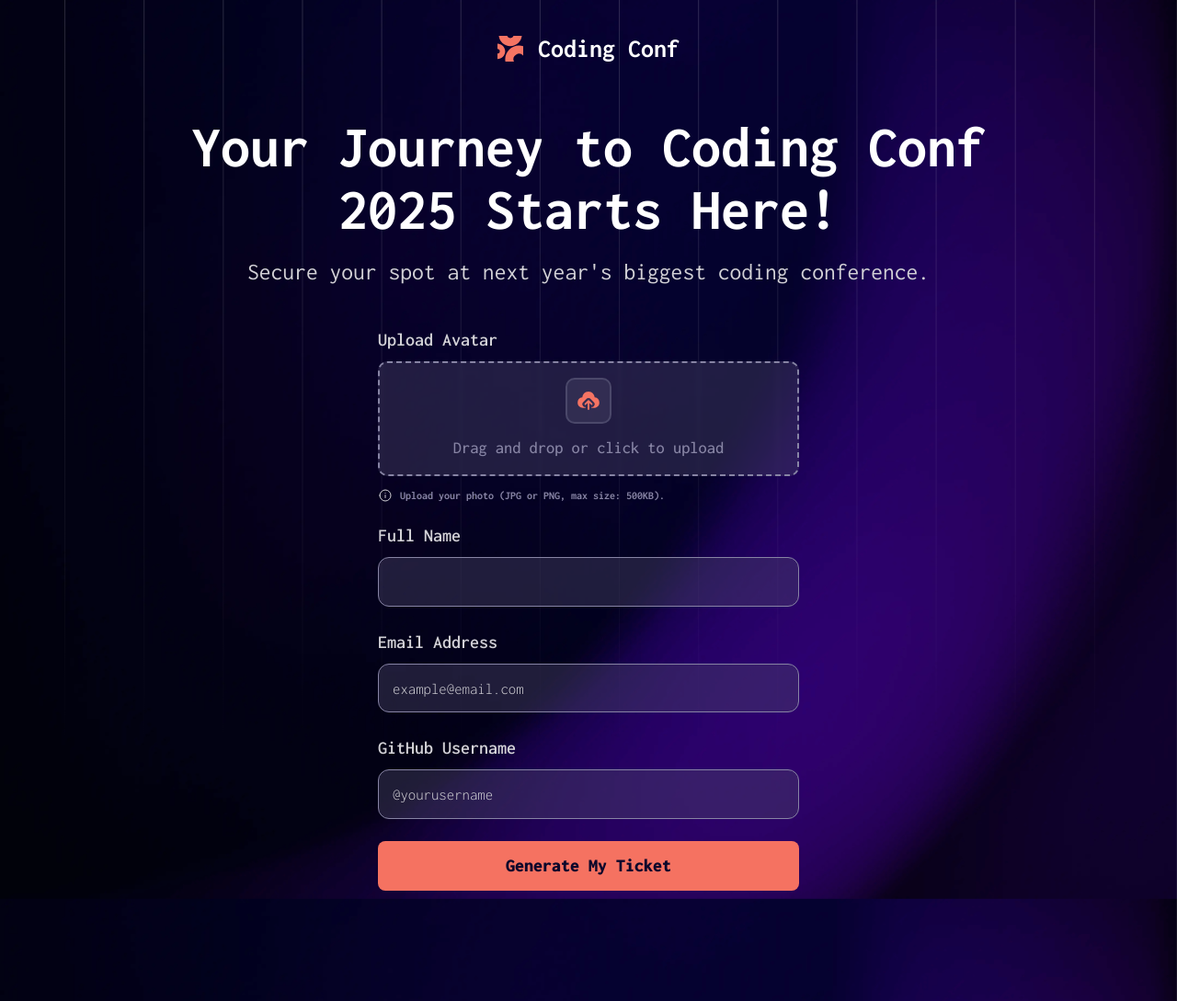
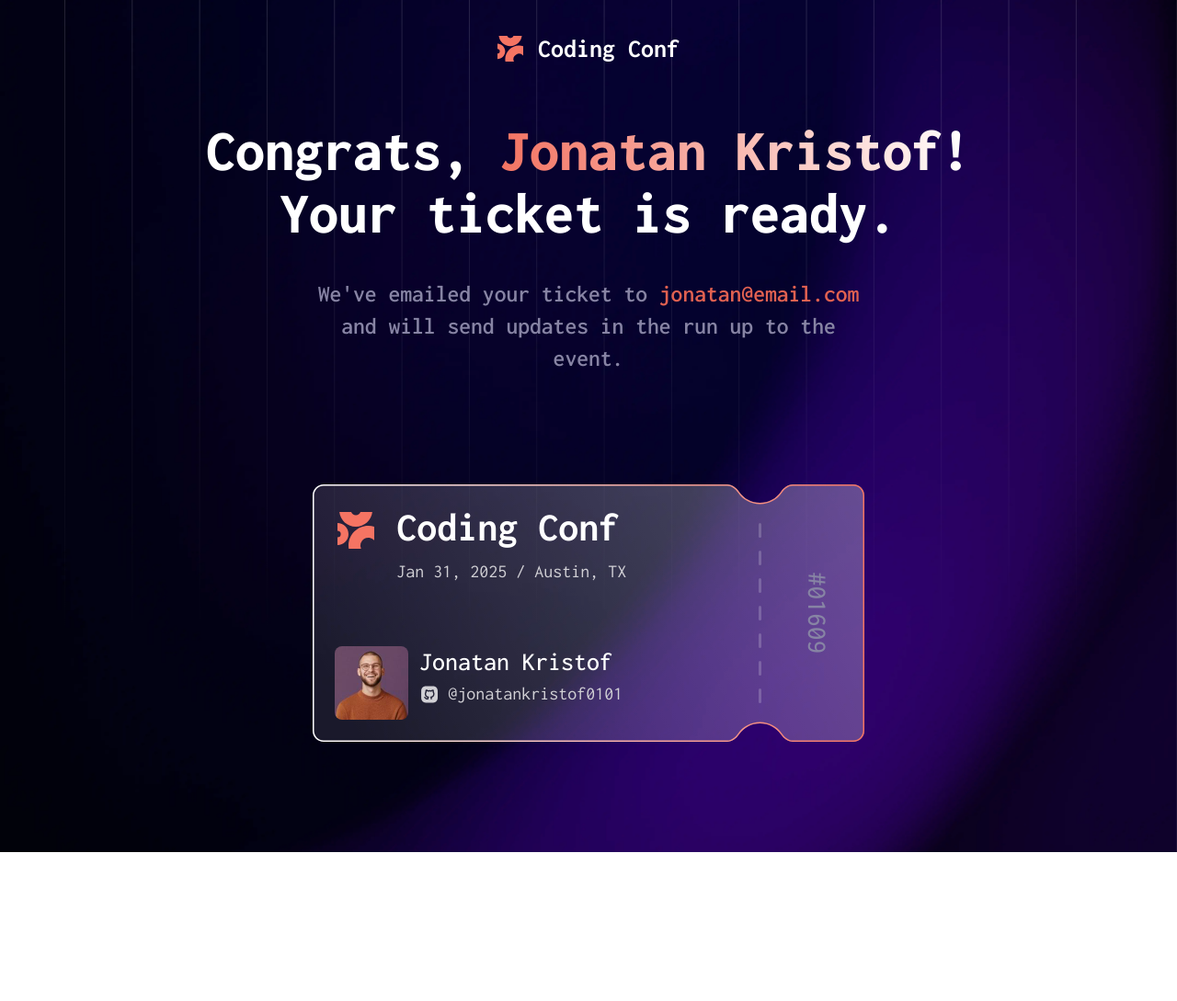
Before and after one commit to Kasp96/Conference-ticket-generator, a plain HTML site: page index.html in a window 1280 px wide. Shown: the whole page at 92% size. After the commit the page ends 927 px from the top, so only its background shows below. Drawn offline with nearby package versions, Linux system fonts and the light colour scheme.

Commit message:
Style ticket section on tablet and desktop devices

```diff
--- a/index.html
+++ b/index.html
@@ -21,11 +21,11 @@
                 <img class="conf-logo" src="/dist/images/logo-mark.svg" alt="conference logo">
                 <h2 class="conf-name my-auto">Coding Conf</h2>
             </div>
-            <h1 class="conf-heading text-center">Your Journey to Coding Conf 2025 Starts Here!</h1>
-            <p class="conf-text mt-3 text-center">Secure your spot at next year's biggest coding conference.</p>
+            <h1 class="conf-heading text-center d-none">Your Journey to Coding Conf 2025 Starts Here!</h1>
+            <p class="conf-text mt-3 text-center d-none">Secure your spot at next year's biggest coding conference.</p>
         </header>
         <main>
-            <div class="app-body d-flex flex-column">
+            <div class="app-body d-flex flex-column d-none">
 
     <div class="upload-box d-flex flex-column">
         <label class="label" for="file-input">Upload Avatar</label>
@@ -58,7 +58,7 @@
 
 
 </div>
-            <div class="ticket-container d-none">
+            <div class="ticket-container d-md-flex flex-md-column align-items-md-center">
     <h2 class="ticket-heading conf-heading text-center">
         Congrats, <span class="name-colored">Jonatan Kristof!</span> Your ticket is ready.
     </h2>
@@ -66,20 +66,20 @@
             class="participant-mail">jonatan@email.com</span> and will send
         updates in the run up to the event.</p>
     <div class="ticket position-relative">
-        <img class src="/dist/images/pattern-ticket.svg" alt="ticket-pattern">
-        <div class="ticket-details-top position-absolute d-flex align-items-start gap-2">
+        <img class="ticket-pattern" src="/dist/images/pattern-ticket.svg" alt="ticket-pattern">
+        <div class="ticket-details-top position-absolute d-flex align-items-start">
             <img class="ticket-logo" src="/dist/images/logo-mark.svg" alt="conference logo">
             <div>
                 <h3 class="ticket-conf-name">Coding Conf</h3>
                 <p class="date-place">Jan 31, 2025 / Austin, TX</p>
             </div>
         </div>
-        <div class="ticket-details-bottom position-absolute d-flex gap-3 p-3">
+        <div class="ticket-details-bottom position-absolute d-flex">
             <img class="user-avatar" src="/dist/images/image-avatar.jpg" alt="user-image">
-            <div class="d-flex flex-column">
+            <div class="d-flex flex-column gap-1">
                 <h4 class="participant-name m-0 p-0">Jonatan Kristof</h4>
                 <p class="github-name d-flex align-items-center m-0 p-0">
-                    <img class="me-1" src="/dist/images/icon-github.svg" alt="github logo">
+                    <img class="me-1 me-md-2" src="/dist/images/icon-github.svg" alt="github logo">
                     @jonatankristof0101
                 </p>
             </div>
--- a/src/sass/components/_ticket.scss
+++ b/src/sass/components/_ticket.scss
@@ -1,7 +1,11 @@
 .ticket-container {
+	padding-inline: 1rem;
 	.ticket-heading {
-		margin: 0.75rem 0 1.25rem 0;
+		margin: 0.25rem 0 1.25rem 0;
+		font-size: 2rem;
+		font-weight: 600;
 		line-height: 33px;
+		color: var(--clr-white);
 		.name-colored {
 			background: linear-gradient(var(--clr-gradient));
 			-webkit-background-clip: text;
@@ -10,8 +14,8 @@
 	}
 	.ticket-info {
 		margin-bottom: 4.5rem;
-		font-size: 1.25rem;
-		font-weight: 500;
+		font-size: 1.2rem;
+		font-weight: 600;
 		color: var(--clr-neutral-500);
 		line-height: 24px;
 		.participant-mail {
@@ -23,9 +27,11 @@
 			padding: 1rem 0.75rem;
 			top: 0;
 			left: 0;
+			gap: 0.75rem;
 
 			.ticket-logo {
-				transform: scale(0.75);
+				margin: 0.25rem 0 0 0.25rem;
+				width: 1.85rem;
 			}
 			.ticket-conf-name {
 				color: var(--clr-white);
@@ -37,8 +43,10 @@
 			}
 		}
 		.ticket-details-bottom {
+			padding: 1rem;
 			bottom: 0;
 			left: 0;
+			gap: 0.75rem;
 
 			.user-avatar {
 				width: 2.75rem;
@@ -49,8 +57,8 @@
 				color: var(--clr-white);
 			}
 			.github-name {
-				font-size: 0.75rem;
-				color: var(--clr-neutral-500);
+				font-size: 0.85rem;
+				color: var(--clr-neutral-300);
 				img {
 					width: 1rem;
 				}
--- a/src/sass/utils/_media.scss
+++ b/src/sass/utils/_media.scss
@@ -6,6 +6,69 @@
 			.upload-box-content {
 				.upload-text {
 					font-size: 0.85rem;
+				}
+			}
+		}
+	}
+	.ticket-container {
+		.ticket {
+			.ticket-details-top {
+				.ticket-conf-name {
+					font-size: 0.95rem;
+				}
+				.date-place {
+					font-size: 0.625rem;
+				}
+			}
+
+			.ticket-details-bottom {
+				gap: 0.65rem;
+				.user-avatar {
+					width: 2.15rem;
+				}
+				.participant-name {
+					font-size: 0.95rem;
+				}
+			}
+		}
+	}
+}
+@media (min-width: 500px) and (max-width: 767px) {
+	.container {
+		.ticket-container {
+			.ticket {
+				.ticket-details-top {
+					padding: 1.25rem 1.45rem;
+					gap: 1.25rem;
+					.ticket-logo {
+						margin: 0.65rem 0.25rem;
+						width: 2.5rem;
+					}
+					.ticket-conf-name {
+						font-size: 2.25rem;
+					}
+					.date-place {
+						font-size: 1rem;
+					}
+				}
+				.ticket-details-bottom {
+					padding: 1.5rem;
+					.user-avatar {
+						width: 3.5rem;
+					}
+					.participant-name {
+						font-size: 1.5rem;
+					}
+					.github-name {
+						font-size: 1rem;
+						img {
+							width: 1.25rem;
+						}
+					}
+				}
+				.ticket-code {
+					right: 0.05rem;
+					font-size: 1.65rem;
 				}
 			}
 		}
@@ -42,5 +105,56 @@
 		.app-body {
 			min-width: 490px;
 		}
+		.ticket-container {
+			.ticket-heading {
+				padding-inline: clamp(2rem, 10%, 10rem);
+				font-size: clamp(1.85rem, 5vw, 4.1rem);
+				line-height: 68px;
+				font-weight: 800;
+				margin-bottom: 2.25rem;
+				// ticket heading i conf heading powinny miec takie same style!
+			}
+			.ticket-info {
+				max-width: 600px;
+				margin-bottom: 7.5rem;
+				font-size: clamp(1.25rem, 2vw, 1.75rem);
+				line-height: 35px;
+			}
+			.ticket {
+				.ticket-details-top {
+					padding: 1.25rem 1.45rem;
+					gap: 1.25rem;
+					.ticket-logo {
+						margin: 0.65rem 0.25rem;
+						width: 2.5rem;
+					}
+					.ticket-conf-name {
+						font-size: 2.75rem;
+					}
+					.date-place {
+						font-size: 1.25rem;
+					}
+				}
+				.ticket-details-bottom {
+					padding: 1.5rem;
+					.user-avatar {
+						width: 5rem;
+					}
+					.participant-name {
+						font-size: 1.75rem;
+					}
+					.github-name {
+						font-size: 1.25rem;
+						img {
+							width: 1.45rem;
+						}
+					}
+				}
+				.ticket-code {
+					right: 0.5rem;
+					font-size: 1.85rem;
+				}
+			}
+		}
 	}
 }
```
Also changed, not shown: dist/css/base/styles-min.css, 3 other files.
